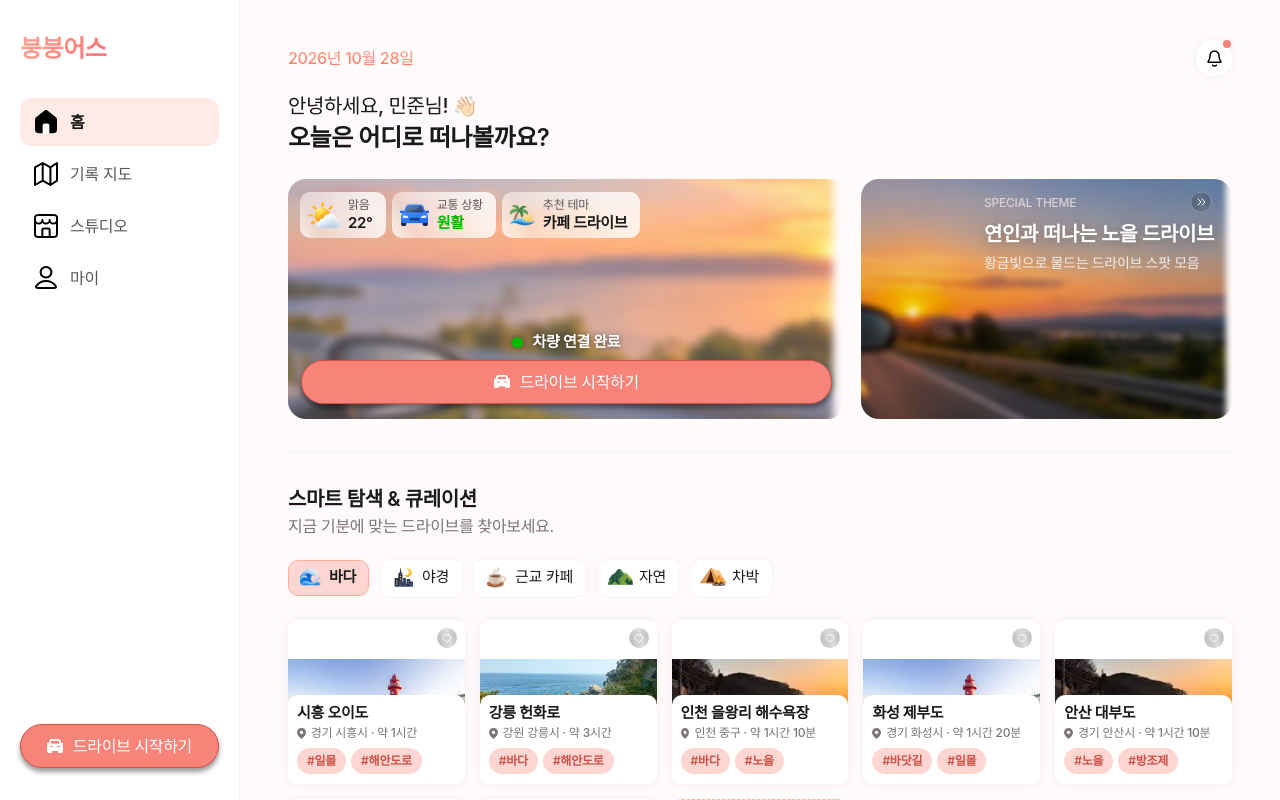
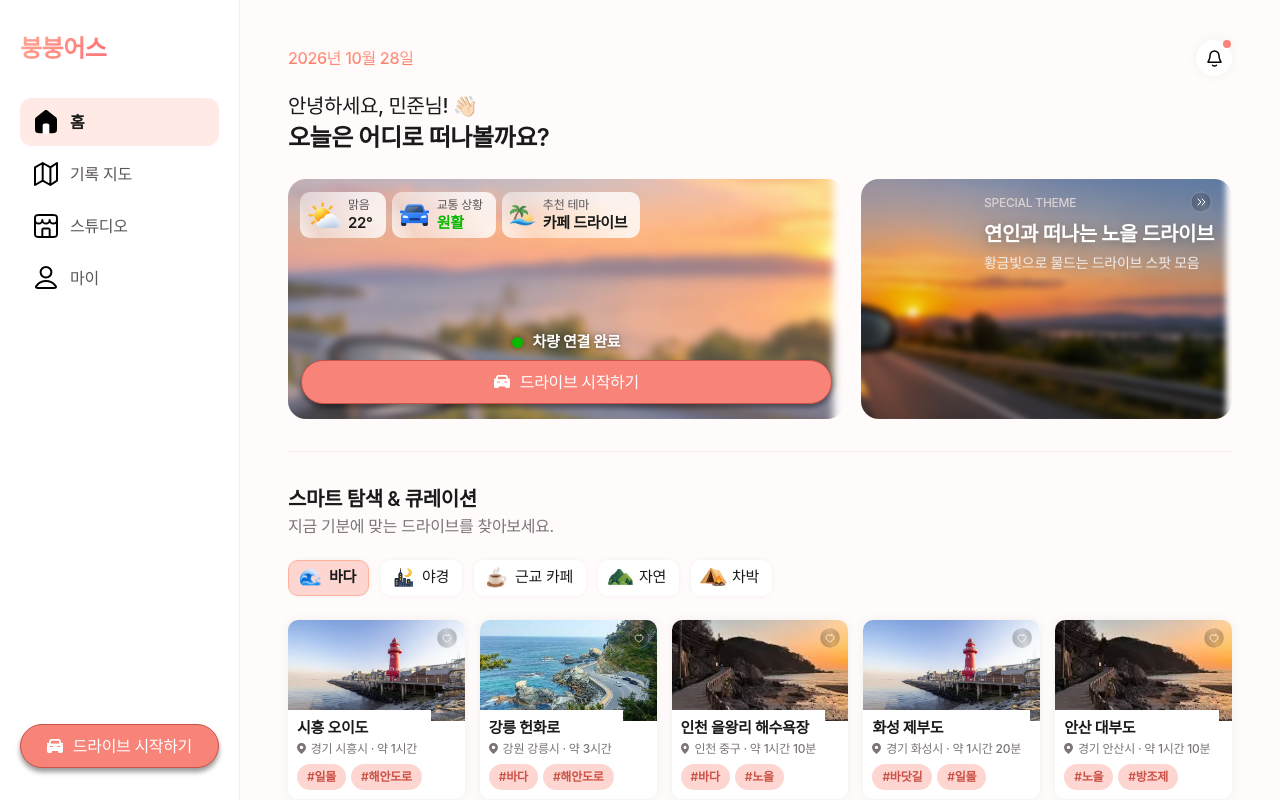
Before and after one commit to khy1121/bbus_prototype, a React (Vite) app: page / in a window 1280 px wide. Shown: the top 800 px of the page. Built offline with nearby package versions, Linux system fonts and the light colour scheme; a web font is replaced by a local one.

Commit message:
fix: 장소 카드 사진이 넓은 카드에서 잘리던 레이아웃 수정 (Figma 152:96 비율)

```diff
--- a/src/components/PlaceCard/PlaceCard.module.scss
+++ b/src/components/PlaceCard/PlaceCard.module.scss
@@ -2,7 +2,6 @@
   position: relative;
   flex-shrink: 0;
   width: 152px;
-  height: 164px;
   border-radius: 10px;
   overflow: hidden;
   background: var(--color-white);
@@ -11,30 +10,31 @@
 
 .main {
   @include focus-ring;
-  display: block;
+  display: flex;
+  flex-direction: column;
   width: 100%;
-  height: 100%;
   text-align: left;
 }
 
+// Figma 10:7105 — 152×96 사진을 위로 10px 올리고, 정보 박스가 아래 11px 를 덮는다 (보이는 사진 높이 75px).
+// 비율로 잡아서 카드가 넓어져도(데스크톱 그리드) 사진이 납작하게 잘리지 않는다.
 .thumbnail {
   width: 100%;
-  height: 86px;
+  aspect-ratio: 152 / 96;
+  margin-top: -10px;
   object-fit: cover;
   background: var(--color-gray-100);
 }
 
 .info {
-  position: absolute;
-  left: 0;
-  right: 0;
-  top: 75px;
+  position: relative;
+  margin-top: -11px;
   display: flex;
   flex-direction: column;
   gap: 6px;
   height: 89px;
   padding: 7px 9px 9px;
-  border-radius: 10px;
+  border-radius: 0 0 10px 10px;
   background: var(--color-white);
 }
 
--- a/src/features/home/components/CurationSection.module.scss
+++ b/src/features/home/components/CurationSection.module.scss
@@ -126,6 +126,7 @@
 
   .refresh {
     width: 100%;
+    height: 100%;
   }
 
   .progressTrack {
```
